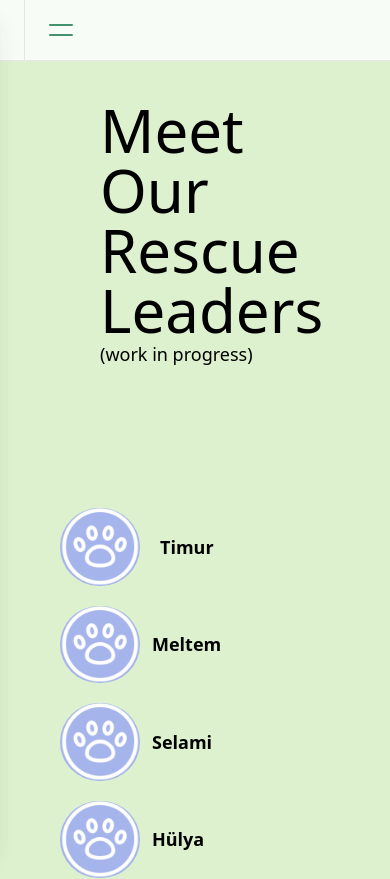
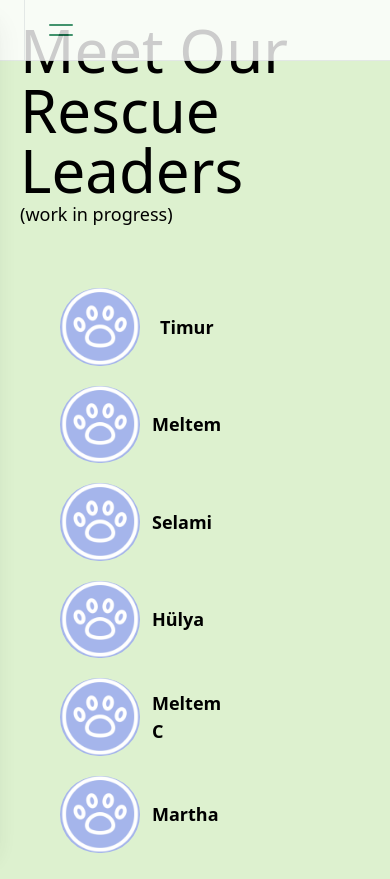
Before and after one commit to alparslankorkmaz/ds-2, a Next.js app: page /meet-our-team in a window 390 px wide. Shown: the top 879 px of the page. Built offline with nearby package versions, Linux system fonts and the light colour scheme.

Commit message:
fix padding fix grid

```diff
--- a/src/app/about/page.js
+++ b/src/app/about/page.js
@@ -7,7 +7,7 @@ export default function about() {
         <div className="about-text col-span-2 lg:col-span-1 bg-ds-green p-5 min-h-screen flex flex-col justify-center items-center">
           <div className="px-5">
             <div className="grid grid-cols-4 gap-5 mb-10">
-              <h1 className="text-3xl col-span-2 lg:text-4xl text-white lg:my-10 ">
+              <h1 className="text-3xl col-span-4 md:col-span-2 lg:text-4xl text-white lg:my-10 ">
                 Meet Timur,{" "}
                 <span className="text-ds-light-green">
                   {" "}
--- a/src/app/donate/page.js
+++ b/src/app/donate/page.js
@@ -4,7 +4,7 @@ import Link from "next/link";
 export default function support() {
   return (
     <>
-      <div className="bg-ds-green min-h-screen grid grid-cols-2 p-20 gap-20 md:gap-0">
+      <div className="bg-ds-green min-h-screen grid grid-cols-2 p-5 md:p-20 gap-20 md:gap-0">
         <div className="grid gap-5 grid-cols-2 text col-span-2 md:col-span-1 text-white">
           <h1 className="col-span-2 lg:col-span-1 text-5xl mt-10">
             How You Can Help
--- a/src/app/meet-our-team/page.js
+++ b/src/app/meet-our-team/page.js
@@ -3,8 +3,8 @@ import React from "react";
 export default function meetOurTeam() {
   return (
     <>
-      <div className="bg-ds-light-green grid grid-cols-2 justify-center items-center p-5 md:gap-20">
-        <h1 className="col-span-2 md:col-span-1 font-extralight text-6xl p-20">
+      <div className="min-h-screen bg-ds-light-green grid grid-cols-2 justify-center items-center p-5 md:gap-20">
+        <h1 className="col-span-2 md:col-span-1 font-extralight text-6xl md:p-20">
           Meet Our Rescue Leaders
           <span className="text-lg block">(work in progress)</span>
         </h1>
--- a/src/app/page.js
+++ b/src/app/page.js
@@ -9,7 +9,7 @@ export default function Home() {
             alt="Defenceless Souls Logo"
             className="col-span-4 col-start-4 mt-24"
           />
-          <div className=" col-start-2 col-span-8 grid gap-5 pb-10">
+          <div className=" md:col-start-2 col-span-10 md:col-span-8 grid gap-5 pb-10">
             <h1 className="text-5xl text-white">
               Our four-legged friends need your help
             </h1>
```
